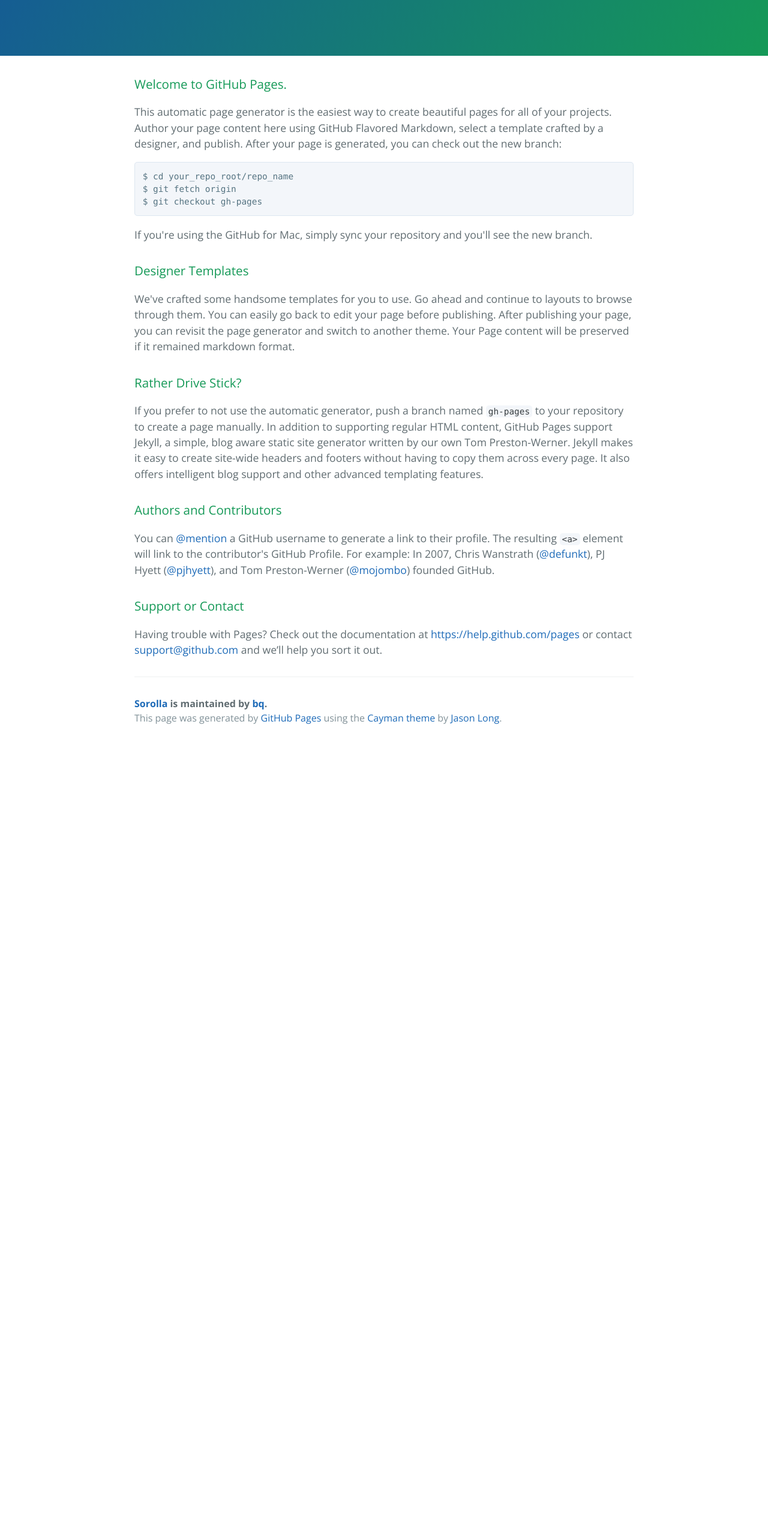
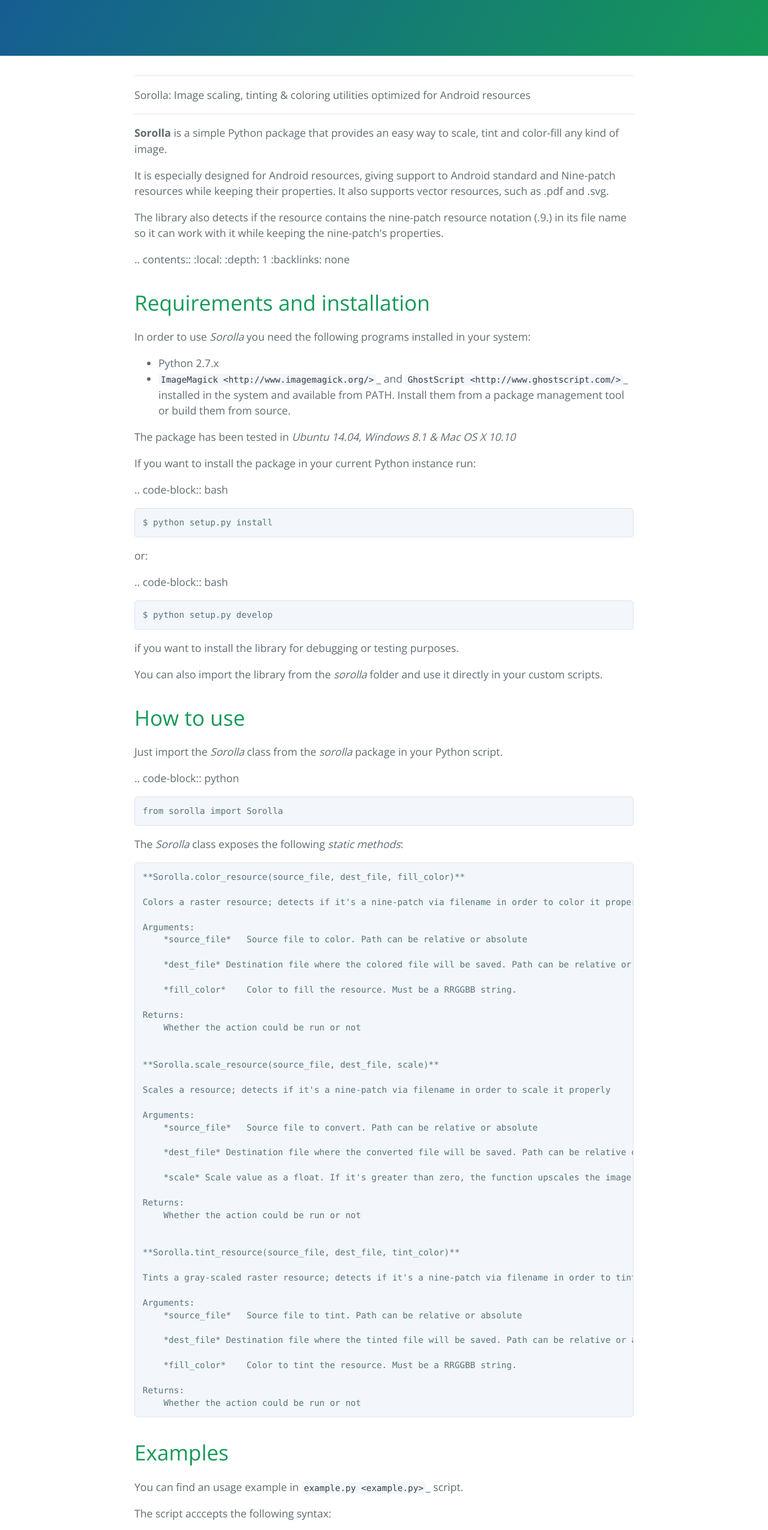
Before and after one commit to bq/sorolla, a plain HTML site: page index.html in a window 1280 px wide. Shown: the part 243-2794 px from the top of the page at 60% size. Before the commit the page ends 1484 px from the top, so only its background shows below. Drawn offline with nearby package versions, Linux system fonts and the light colour scheme.

```diff
--- a/index.html
+++ b/index.html
@@ -19,37 +19,196 @@
     </section>
 
     <section class="main-content">
-      <h3>
-<a id="welcome-to-github-pages" class="anchor" href="#welcome-to-github-pages" aria-hidden="true"><span class="octicon octicon-link"></span></a>Welcome to GitHub Pages.</h3>
+      <hr>
 
-<p>This automatic page generator is the easiest way to create beautiful pages for all of your projects. Author your page content here using GitHub Flavored Markdown, select a template crafted by a designer, and publish. After your page is generated, you can check out the new branch:</p>
+<p>Sorolla: Image scaling, tinting &amp; coloring utilities optimized for Android resources</p>
 
-<pre><code>$ cd your_repo_root/repo_name
-$ git fetch origin
-$ git checkout gh-pages
+<hr>
+
+<p><strong>Sorolla</strong> is a simple Python package that provides an easy way to scale, tint and color-fill any kind of image.</p>
+
+<p>It is especially designed for Android resources, giving support to Android standard and Nine-patch resources while keeping their properties. It also supports vector resources, such as .pdf and .svg. </p>
+
+<p>The library also detects if the resource contains the nine-patch resource notation (.9.) in its file name so it can work with it while keeping the nine-patch's properties.</p>
+
+<p>.. contents::
+    :local:
+    :depth: 1
+    :backlinks: none</p>
+
+<h1></h1>
+
+<h1>
+<a id="requirements-and-installation" class="anchor" href="#requirements-and-installation" aria-hidden="true"><span class="octicon octicon-link"></span></a>Requirements and installation</h1>
+
+<p>In order to use <em>Sorolla</em> you need the following programs installed in your system:</p>
+
+<ul>
+<li>Python 2.7.x</li>
+<li>
+<code>ImageMagick &lt;http://www.imagemagick.org/&gt;</code>_ and <code>GhostScript &lt;http://www.ghostscript.com/&gt;</code>_ installed in the system and available from PATH. Install them from a package management tool or build them from source.</li>
+</ul>
+
+<p>The package has been tested in <em>Ubuntu 14.04, Windows 8.1 &amp; Mac OS X 10.10</em></p>
+
+<p>If you want to install the package in your current Python instance run:</p>
+
+<p>.. code-block:: bash</p>
+
+<pre><code>$ python setup.py install
 </code></pre>
 
-<p>If you're using the GitHub for Mac, simply sync your repository and you'll see the new branch.</p>
+<p>or:</p>
 
-<h3>
-<a id="designer-templates" class="anchor" href="#designer-templates" aria-hidden="true"><span class="octicon octicon-link"></span></a>Designer Templates</h3>
+<p>.. code-block:: bash</p>
 
-<p>We've crafted some handsome templates for you to use. Go ahead and continue to layouts to browse through them. You can easily go back to edit your page before publishing. After publishing your page, you can revisit the page generator and switch to another theme. Your Page content will be preserved if it remained markdown format.</p>
+<pre><code>$ python setup.py develop
+</code></pre>
 
-<h3>
-<a id="rather-drive-stick" class="anchor" href="#rather-drive-stick" aria-hidden="true"><span class="octicon octicon-link"></span></a>Rather Drive Stick?</h3>
+<p>if you want to install the library for debugging or testing purposes.</p>
 
-<p>If you prefer to not use the automatic generator, push a branch named <code>gh-pages</code> to your repository to create a page manually. In addition to supporting regular HTML content, GitHub Pages support Jekyll, a simple, blog aware static site generator written by our own Tom Preston-Werner. Jekyll makes it easy to create site-wide headers and footers without having to copy them across every page. It also offers intelligent blog support and other advanced templating features.</p>
+<p>You can also import the library from the <em>sorolla</em> folder and use it directly in your custom scripts.</p>
 
-<h3>
-<a id="authors-and-contributors" class="anchor" href="#authors-and-contributors" aria-hidden="true"><span class="octicon octicon-link"></span></a>Authors and Contributors</h3>
+<h1></h1>
 
-<p>You can <a href="https://github.com/blog/821" class="user-mention">@mention</a> a GitHub username to generate a link to their profile. The resulting <code>&lt;a&gt;</code> element will link to the contributor's GitHub Profile. For example: In 2007, Chris Wanstrath (<a href="https://github.com/defunkt" class="user-mention">@defunkt</a>), PJ Hyett (<a href="https://github.com/pjhyett" class="user-mention">@pjhyett</a>), and Tom Preston-Werner (<a href="https://github.com/mojombo" class="user-mention">@mojombo</a>) founded GitHub.</p>
+<h1>
+<a id="how-to-use" class="anchor" href="#how-to-use" aria-hidden="true"><span class="octicon octicon-link"></span></a>How to use</h1>
 
-<h3>
-<a id="support-or-contact" class="anchor" href="#support-or-contact" aria-hidden="true"><span class="octicon octicon-link"></span></a>Support or Contact</h3>
+<p>Just import the <em>Sorolla</em> class from the <em>sorolla</em> package in your Python script.</p>
 
-<p>Having trouble with Pages? Check out the documentation at <a href="https://help.github.com/pages">https://help.github.com/pages</a> or contact <a href="mailto:support@github.com">support@github.com</a> and we’ll help you sort it out.</p>
+<p>.. code-block:: python</p>
+
+<pre><code>from sorolla import Sorolla
+</code></pre>
+
+<p>The <em>Sorolla</em> class exposes the following <em>static methods</em>:</p>
+
+<pre><code>**Sorolla.color_resource(source_file, dest_file, fill_color)**
+
+Colors a raster resource; detects if it's a nine-patch via filename in order to color it properly
+
+Arguments:
+    *source_file*   Source file to color. Path can be relative or absolute
+
+    *dest_file* Destination file where the colored file will be saved. Path can be relative or absolute
+
+    *fill_color*    Color to fill the resource. Must be a RRGGBB string.
+
+Returns:
+    Whether the action could be run or not
+
+
+**Sorolla.scale_resource(source_file, dest_file, scale)**
+
+Scales a resource; detects if it's a nine-patch via filename in order to scale it properly
+
+Arguments:
+    *source_file*   Source file to convert. Path can be relative or absolute
+
+    *dest_file* Destination file where the converted file will be saved. Path can be relative or absolute
+
+    *scale* Scale value as a float. If it's greater than zero, the function upscales the image; if less than zero, it downscales the image
+
+Returns:
+    Whether the action could be run or not
+
+
+**Sorolla.tint_resource(source_file, dest_file, tint_color)**
+
+Tints a gray-scaled raster resource; detects if it's a nine-patch via filename in order to tint it properly
+
+Arguments:
+    *source_file*   Source file to tint. Path can be relative or absolute
+
+    *dest_file* Destination file where the tinted file will be saved. Path can be relative or absolute
+
+    *fill_color*    Color to tint the resource. Must be a RRGGBB string.
+
+Returns:
+    Whether the action could be run or not
+</code></pre>
+
+<h1></h1>
+
+<h1>
+<a id="examples" class="anchor" href="#examples" aria-hidden="true"><span class="octicon octicon-link"></span></a>Examples</h1>
+
+<p>You can find an usage example in <code>example.py &lt;example.py&gt;</code>_ script.</p>
+
+<p>The script acccepts the following syntax:</p>
+
+<p>.. code-block:: bash</p>
+
+<pre><code>$ python example.py source_res_dir dest_res_dir rgb_hex_color_without_#
+</code></pre>
+
+<p>This script takes a source folder containing:</p>
+
+<ul>
+<li>A <em>drawable</em> folder which contains assets (preferrably .pdf or .svg) that need to be scaled &amp; colored for all of Android's screen pixel densities, using <em>mdpi</em> scale as a base. (in our use-case, pure black resources)</li>
+<li>A number of <em>drawable-</em> folders which need to be tinted (in our use-case, gray-scale &amp; pre-resized nine-patch resources)</li>
+</ul>
+
+<p>and saves the results in another folder ready to import them into an Android project.</p>
+
+<p><em>Note: the script skips xxxhdpi resource generation, see</em> <code>this excerpt from Android documentation &lt;http://developer.android.com/guide/practices/screens_support.html#xxxhdpi-note&gt;</code>_ <em>for more details.</em></p>
+
+<p>Suppose that we have the following folders in "source_res_dir":</p>
+
+<p>.. image:: art/screen_1.png
+    :alt: source_res_dir contents
+    :align: center</p>
+
+<p>.. image:: art/screen_2.png
+    :alt: source_res_dir/drawable contents
+    :align: center</p>
+
+<p>.. image:: art/screen_3.png
+    :alt: source_res_dir/drawable-xxhdpi contents
+    :align: center</p>
+
+<p>If the following command is issued:</p>
+
+<p>.. code-block:: bash</p>
+
+<pre><code>$ python example.py source_res_dir dest_res_dir FF0000
+</code></pre>
+
+<p>We'll get the following result:</p>
+
+<p>.. image:: art/screen_4.png
+    :alt: dest_res_dir contents
+    :align: center</p>
+
+<p>.. image:: art/screen_5.png
+    :alt: dest_res_dir/drawable-xxhdpi contents
+    :align: center</p>
+
+<p>(Contents in the rest of folders have been skipped)</p>
+
+<h1></h1>
+
+<h1>
+<a id="license" class="anchor" href="#license" aria-hidden="true"><span class="octicon octicon-link"></span></a>License</h1>
+
+<p>This project is licensed under the Apache Software License, Version 2.0.</p>
+
+<p>.. code::</p>
+
+<pre><code>Copyright (c) 2015 bq
+
+Licensed under the Apache License, Version 2.0 (the "License");
+you may not use this file except in compliance with the License.
+You may obtain a copy of the License at
+
+   http://www.apache.org/licenses/LICENSE-2.0
+
+Unless required by applicable law or agreed to in writing, software
+distributed under the License is distributed on an "AS IS" BASIS,
+WITHOUT WARRANTIES OR CONDITIONS OF ANY KIND, either express or implied.
+See the License for the specific language governing permissions and
+limitations under the License.
+</code></pre>
 
       <footer class="site-footer">
         <span class="site-footer-owner"><a href="https://github.com/bq/sorolla">Sorolla</a> is maintained by <a href="https://github.com/bq">bq</a>.</span>
```
Also changed, not shown: params.json (+1 -1 lines).
